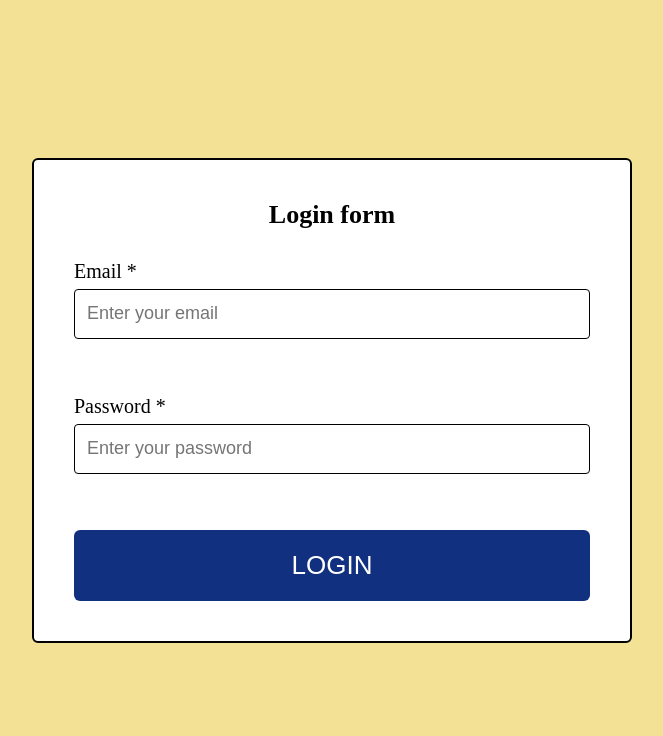
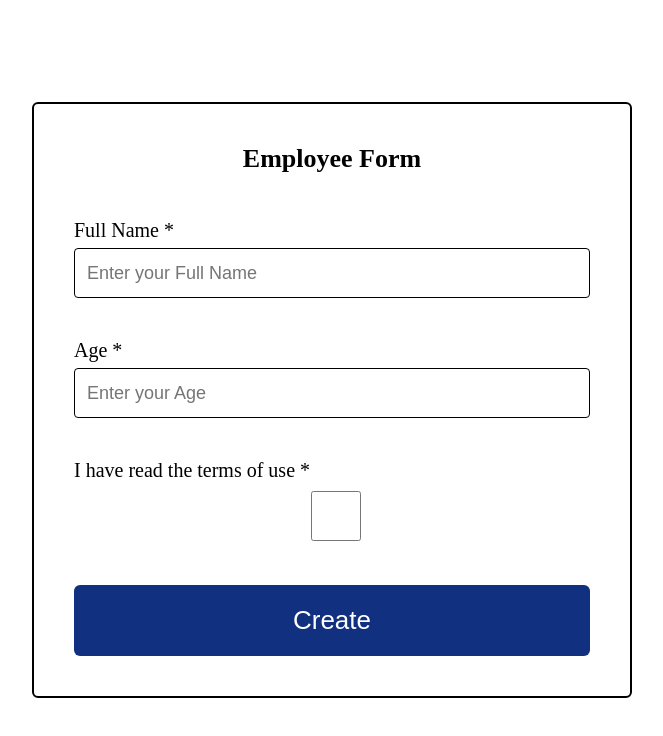
Before and after one commit to Artur-FE/react_ts, a React (Vite) app: page / in a window 1280 px wide. Shown: the top 736 px of the page, without its empty margins (308-971 px from the left). Built offline with nearby package versions, Linux system fonts and the light colour scheme.

Commit message:
homework14

```diff
--- a/src/App.tsx
+++ b/src/App.tsx
@@ -11,7 +11,7 @@ import GlobalStyles from "./styles/GlobalStyles"
 // import Lesson11 from "./lessons/Lesson11/Lesson11"
 // import Lesson12 from "./lessons/Lesson12/Lesson12"
 // import Lesson13 from "./lessons/Lesson13/Lesson13"
-import Lesson14 from "./lessons/Lesson14/Lesson14"
+// import Lesson14 from "./lessons/Lesson14/Lesson14"
 
 
 //Homeworks imports
@@ -22,6 +22,7 @@ import Lesson14 from "./lessons/Lesson14/Lesson14"
 // import Homework10 from "./homeworks/Homework10/Homework10"
 // import Homework11 from "./homeworks/Homework11/Homework11"
 // import Homework12 from "./homeworks/Homework12/Homework12"
+import Homework14 from "./homeworks/Homework14/Homework14"
 
 
 
@@ -45,7 +46,8 @@ function App() {
       {/* <Lesson12 /> */}
       {/* <Homework12 /> */}
       {/* <Lesson13 /> */}
-      <Lesson14 />
+      {/* <Lesson14 /> */}
+      <Homework14 />
     </>
   )
 }
--- /dev/null
+++ b/src/components/EmployeeForm/EmployeeForm.tsx
@@ -0,0 +1,75 @@
+import { useFormik } from "formik";
+import * as Yup from "yup";
+import Button from "../Button/Button";
+import Input from "../Input/Input";
+import { CheckBox, EmployeeFormComponent, EmployeeFormWrapper, Title } from "./styles";
+import { EmployeeFormValues } from "./types";
+
+function EmployeeForm() {
+  const schema = Yup.object().shape({
+    fullName: Yup.string()
+      .required("Enter your full name")
+      .max(50, "Max 50 symbols")
+      .min(5, "Min 5 symbols"),
+    age: Yup.number()
+      .required("Enter your age")
+      .min(18, "Min  18 years")
+      .max(80, "Max 80 years"),
+    checkBox: Yup.boolean().required("This field is required")
+    .oneOf([true], "You must accept the terms and conditions"),
+  });
+
+  const formik = useFormik({
+    initialValues: {
+      fullName: "",
+      age: "",
+      checkBox: false,
+    } as EmployeeFormValues,
+    validationSchema: schema,
+    onSubmit: (values) => {
+      console.table(values);
+    },
+  });
+
+  console.log(formik);
+
+  return (
+    <EmployeeFormWrapper>
+      <EmployeeFormComponent onSubmit={formik.handleSubmit}>
+        <Title>Employee Form</Title>
+        <Input
+          name="fullName"
+          label="Full Name *"
+          id="full_name"
+          value={formik.values.fullName}
+          onChange={formik.handleChange}
+          placeholder="Enter your Full Name"
+          error={formik.errors.fullName}
+        />
+
+        <Input
+          name="age"
+          label="Age *"
+          id="age"
+          type="number"
+          value={formik.values.age}
+          onChange={formik.handleChange}
+          placeholder="Enter your Age"
+          error={formik.errors.age}
+        />
+
+        <Input
+          name="checkBox"
+          type="checkbox"
+          label="I have read the terms of use *"
+          onChange={formik.handleChange}
+          error={formik.errors.checkBox}
+        />
+
+        <Button name="Create" />
+      </EmployeeFormComponent>
+    </EmployeeFormWrapper>
+  );
+}
+
+export default EmployeeForm;
--- /dev/null
+++ b/src/components/EmployeeForm/styles.ts
@@ -0,0 +1,28 @@
+import styled from "@emotion/styled";
+
+export const EmployeeFormWrapper = styled.div`
+display: flex;
+flex: 1;
+align-items: center;
+justify-content: center;
+width: 700px;
+
+`;
+
+export const EmployeeFormComponent = styled.form`
+display: flex;
+flex-direction: column;
+min-width: 600px;
+padding: 40px;
+gap: 15px;
+background-color: white;
+border: 2px solid black;
+border-radius: 6px;
+`;
+
+export const Title = styled.div`
+align-self: center;
+font-size: 26px;
+font-weight: bold;
+padding-bottom: 30px;
+`;
--- /dev/null
+++ b/src/components/EmployeeForm/types.ts
@@ -0,0 +1,5 @@
+export interface EmployeeFormValues {
+    fullName: string
+    age: string
+    checkBox: boolean
+}
--- a/src/components/Input/types.ts
+++ b/src/components/Input/types.ts
@@ -4,7 +4,7 @@ export interface InputProps {
     placeholder?: string,
     name: string,
     value?: string,
-    type?: 'text'|'email'|'number'|'password'|'tel',
+    type?: 'text'|'email'|'number'|'password'|'tel'|'checkbox',
     onChange?: (event: ChangeEvent<HTMLInputElement>) => void,
     label?: string,
     id?: string
--- /dev/null
+++ b/src/homeworks/Homework14/Homework14.tsx
@@ -0,0 +1,7 @@
+import EmployeeForm from "../../components/EmployeeForm/EmployeeForm";
+
+function Homework14() {
+    return <EmployeeForm/>
+}
+
+export default Homework14;
```
